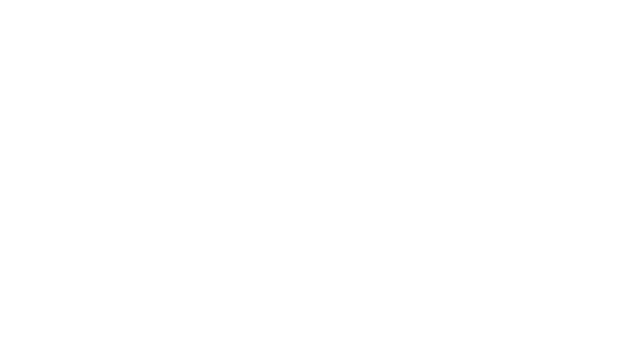
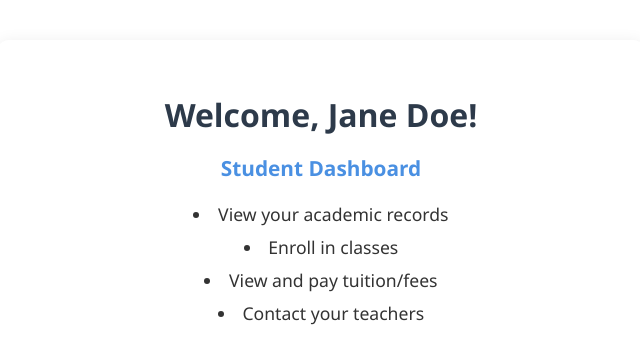
Before and after one commit to wisdom-okwen/sss-portal, a React (Create React App) app in the folder frontend/: page / in a window 1280 px wide. Shown: the top 364 px of the page, without its empty margins (319-959 px from the left). Built offline with nearby package versions, Linux system fonts and the light colour scheme.

Commit message:
Home page and architectures

```diff
--- a/frontend/src/App.js
+++ b/frontend/src/App.js
@@ -1,11 +1,18 @@
-import logo from './logo.svg';
+
 import './App.css';
+import { HomePage } from './components/homepage/HomePage';
+import UserContext from './contexts/UserContext';
+
 
 function App() {
+  // Change role to 'student', 'admin', 'teacher', or 'proxy' to test different homepages
+  const user = { name: 'Jane Doe', role: 'student' };
   return (
-    <div className="App">
-
-    </div>
+    <UserContext.Provider value={user}>
+      <div className="App">
+        <HomePage />
+      </div>
+    </UserContext.Provider>
   );
 }
 
--- /dev/null
+++ b/frontend/src/components/homepage/HomePage.css
@@ -0,0 +1,28 @@
+.homepage {
+  max-width: 600px;
+  margin: 40px auto;
+  padding: 32px 24px;
+  background: #fff;
+  border-radius: 12px;
+  box-shadow: 0 2px 16px rgba(0,0,0,0.08);
+  font-family: 'Segoe UI', Arial, sans-serif;
+}
+.homepage h1 {
+  color: #2d3a4a;
+  font-size: 2rem;
+  margin-bottom: 0.5em;
+}
+.homepage h2 {
+  color: #4a90e2;
+  font-size: 1.3rem;
+  margin-bottom: 1em;
+}
+.homepage ul {
+  list-style: disc inside;
+  padding-left: 0;
+  color: #333;
+}
+.homepage li {
+  margin-bottom: 0.5em;
+  font-size: 1.1rem;
+}
--- /dev/null
+++ b/frontend/src/components/homepage/HomePage.js
@@ -0,0 +1,69 @@
+import React, { useContext } from 'react';
+import './HomePage.css';
+import UserContext from '../../contexts/UserContext';
+
+// HomePage component
+
+const HomePage = () => {
+  const user = useContext(UserContext);
+
+  if (user.role === 'student') {
+    return (
+      <div className="homepage">
+        <h1>Welcome, {user.name}!</h1>
+        <h2>Student Dashboard</h2>
+        <ul>
+          <li>View your academic records</li>
+          <li>Enroll in classes</li>
+          <li>View and pay tuition/fees</li>
+          <li>Contact your teachers</li>
+        </ul>
+      </div>
+    );
+  }
+
+  if (user.role === 'admin') {
+    return (
+      <div className="homepage">
+        <h1>Welcome, {user.name}!</h1>
+        <h2>Administrator Dashboard</h2>
+        <ul>
+          <li>Manage teachers and students</li>
+          <li>View and update finances</li>
+          <li>Enroll or remove students</li>
+          <li>Manage school settings</li>
+        </ul>
+      </div>
+    );
+  }
+
+  if (user.role === 'teacher') {
+    return (
+      <div className="homepage">
+        <h1>Welcome, {user.name}!</h1>
+        <h2>Teacher Dashboard</h2>
+        <ul>
+          <li>Take attendance</li>
+          <li>Manage student scores</li>
+          <li>Approve enrollments</li>
+          <li>Contact parents/guardians</li>
+        </ul>
+      </div>
+    );
+  }
+
+  // Proxy (parent/guardian)
+  return (
+    <div className="homepage">
+      <h1>Welcome, {user.name}!</h1>
+      <h2>Parent/Guardian Dashboard</h2>
+      <ul>
+        <li>View your child's academic records</li>
+        <li>View and pay school fees</li>
+        <li>Contact school officials</li>
+      </ul>
+    </div>
+  );
+};
+
+export { HomePage };
--- /dev/null
+++ b/frontend/src/contexts/UserContext.js
@@ -0,0 +1,9 @@
+import React from 'react';
+
+// UserContext to provide user info and role
+const UserContext = React.createContext({
+  name: 'Student User',
+  role: 'student', // 'admin', 'teacher', 'proxy'
+});
+
+export default UserContext;
```
Also changed, not shown: 3 other files (tests, documents, lock files or other folders).
